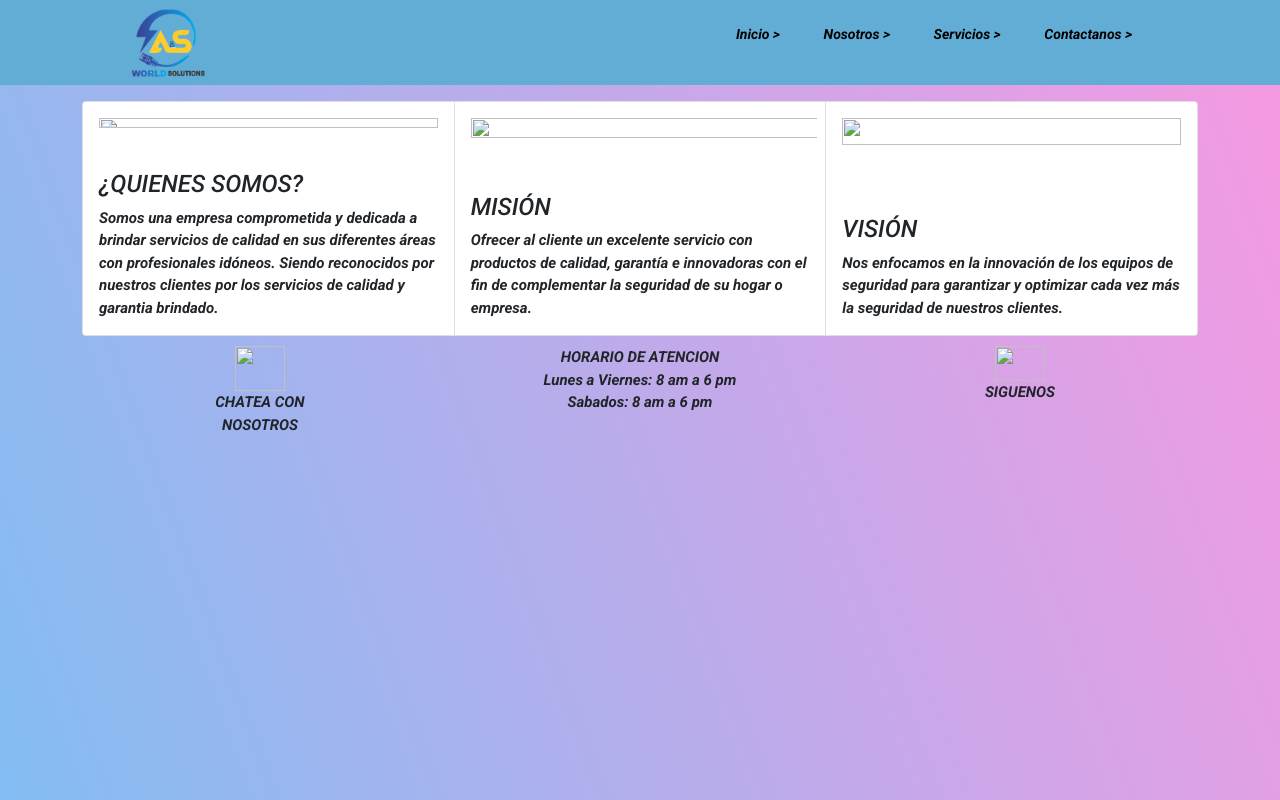
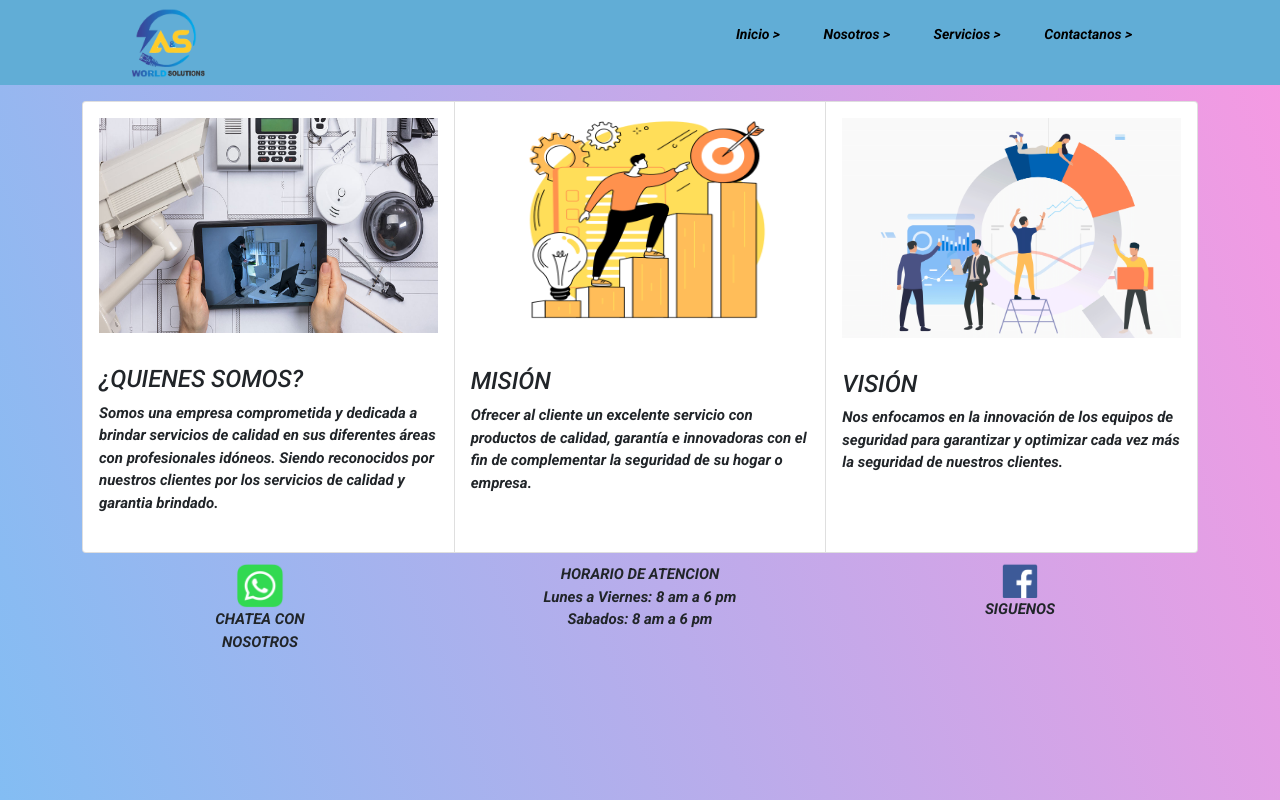
Before and after one commit to asworldsolutions/world, a plain HTML site: page nos.html in a window 1280 px wide. Drawn offline with nearby package versions, Linux system fonts and the light colour scheme.

Commit message:
Update nos.html

```diff
--- a/nos.html
+++ b/nos.html
@@ -28,7 +28,7 @@
             <div class="card-group mt-3">
 
               <div class="card">
-                <img width="100%" height="50%" src="img-nos/nosotros.jpg"  class="card-body" alt="">
+                <img width="100%" height="50%" src="nosotros.jpg"  class="card-body" alt="">
                 <div class="card-body">
                   <h4 class="card-title">¿QUIENES SOMOS?</h4>
                   <p class="card-text">Somos una empresa
@@ -41,7 +41,7 @@
               </div>
 
               <div class="card">
-                <img width="102%" height="46%" src="img-nos/mision1.png"  class="card-body" alt="">
+                <img width="102%" height="46%" src="mision1.png"  class="card-body" alt="">
                 <div class="card-body">
                   <h4 class="card-title">MISIÓN</h4>
                   <p class="card-text">Ofrecer al cliente un excelente
@@ -52,7 +52,7 @@
               </div>
 
               <div class="card">
-                <img width="100%" height="42%" src="img-nos/vision.png"  class="card-body" alt="">
+                <img width="100%" height="42%" src="vision.png"  class="card-body" alt="">
                 <div class="card-body">
                   <h4 class="card-title">VISIÓN</h4>
                   <p class="card-text">Nos enfocamos en la innovación de los
@@ -69,7 +69,7 @@
         <footer>
             <div class="container">
                 <div class="row">
-                    <div class="col"><a href="https://api.whatsapp.com/send/?phone=51923484979"><img class="what"  src="iconos footer/icono-wsp.png" alt=""></a>
+                    <div class="col"><a href="https://api.whatsapp.com/send/?phone=51923484979"><img class="what"  src="icono-wsp.png" alt=""></a>
                         <p>CHATEA CON <br>NOSOTROS</p>
 
                     </div>
@@ -80,7 +80,7 @@
 
                     </p>
                     </div>
-                    <div class="col"><a href="https://www.facebook.com/people/World-Solutions/100063716703356/?sk=about"><img class="face" src="iconos footer/icono-fb.png" alt=""></a>
+                    <div class="col"><a href="https://www.facebook.com/people/World-Solutions/100063716703356/?sk=about"><img class="face" src="icono-fb.png" alt=""></a>
                         <p>SIGUENOS</p>
                     </div>
                 </div>
```
